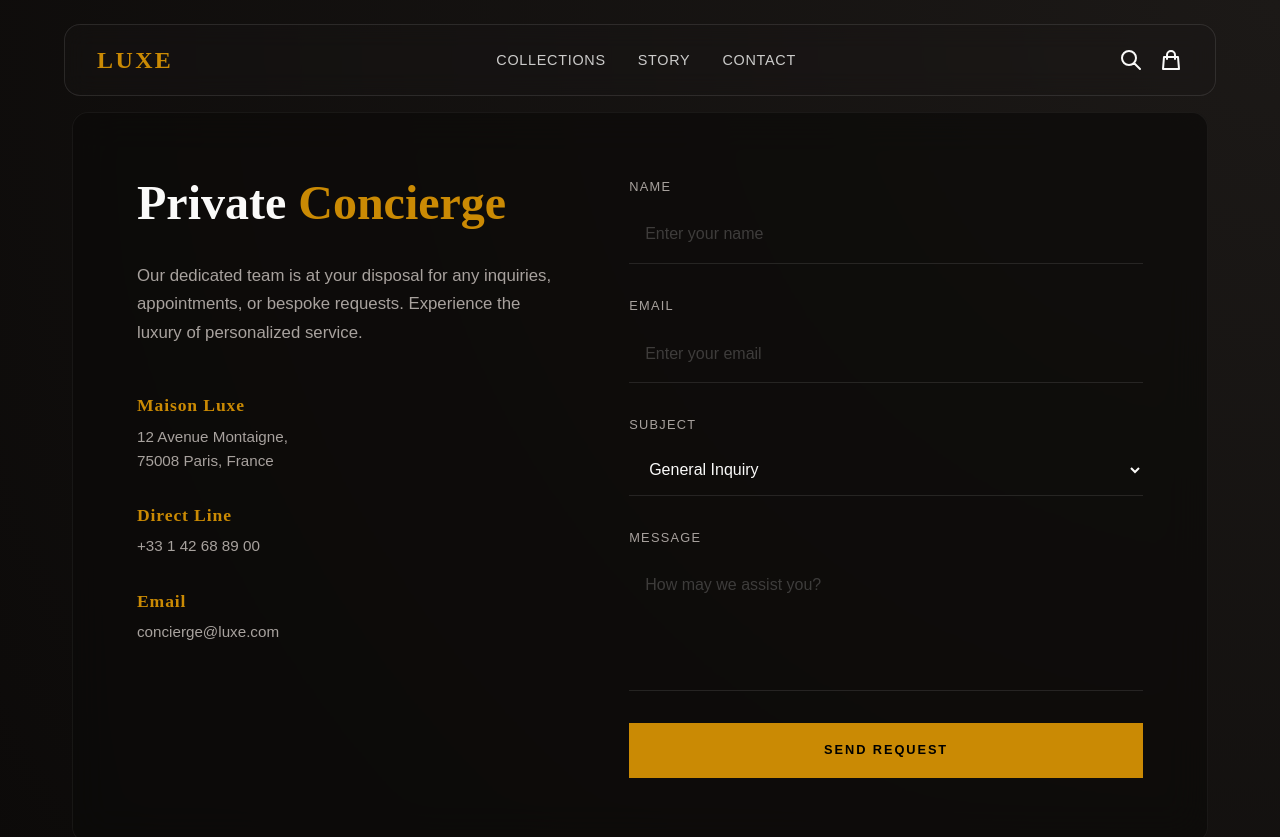
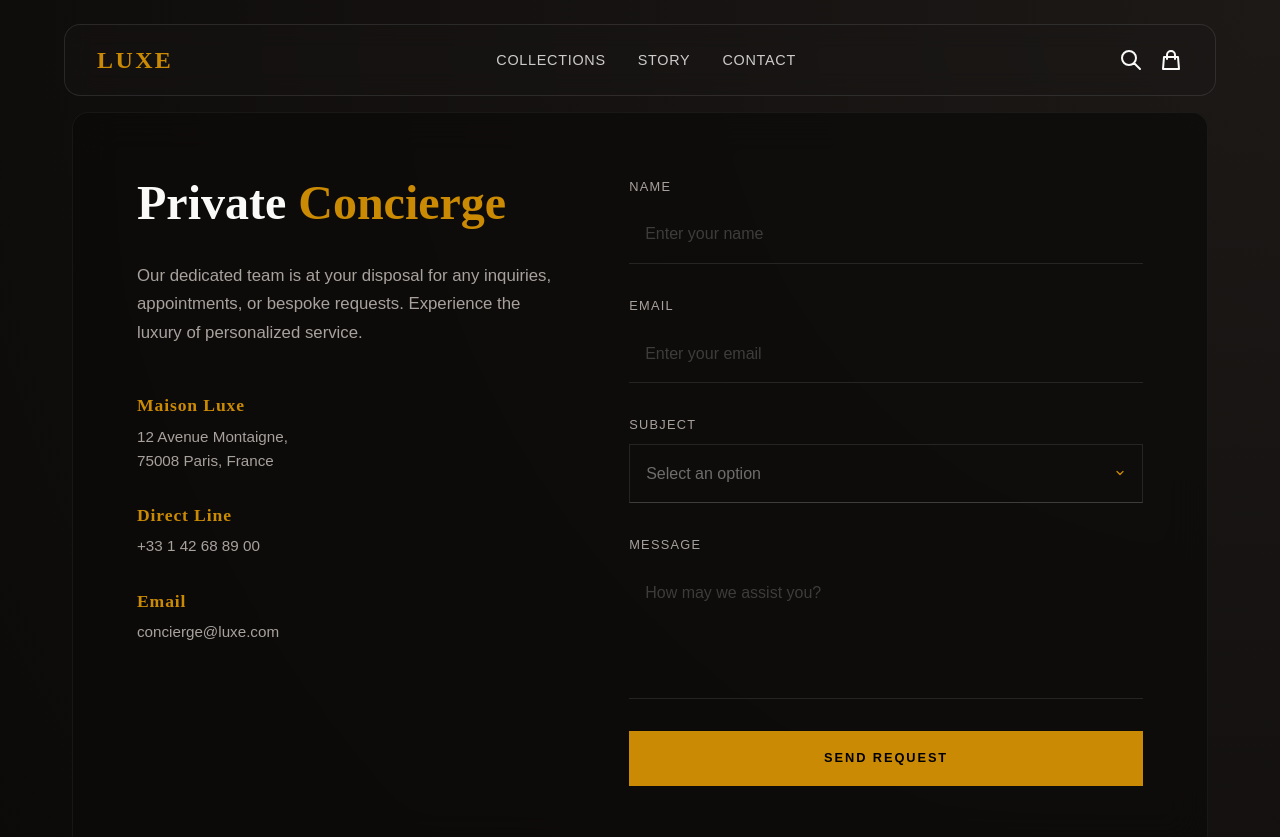
Before and after one commit to IamAshrafee/Luxury-E-commerce, a React (Vite) app: page /contact in a window 1280 px wide. Shown: the top 837 px of the page. Built offline with nearby package versions, Linux system fonts and the light colour scheme.

Commit message:
Customer select component created

```diff
--- /dev/null
+++ b/src/components/common/CustomSelect.css
@@ -0,0 +1,143 @@
+.custom-select-group {
+    position: relative;
+    display: flex;
+    flex-direction: column;
+    gap: 0.5rem;
+    width: 100%;
+}
+
+.select-label {
+    font-size: 0.8rem;
+    text-transform: uppercase;
+    letter-spacing: 0.1em;
+    color: var(--color-text-muted);
+}
+
+.select-trigger {
+    position: relative;
+    padding: 1rem;
+    background: transparent;
+    border: 1px solid rgba(255, 255, 255, 0.1);
+    border-bottom: 1px solid rgba(255, 255, 255, 0.2);
+    /* Slightly stronger bottom like other inputs */
+    color: var(--color-text);
+    font-family: var(--font-body);
+    font-size: 1rem;
+    cursor: pointer;
+    transition: all 0.3s ease;
+    display: flex;
+    justify-content: space-between;
+    align-items: center;
+    user-select: none;
+}
+
+.select-trigger.placeholder {
+    color: rgba(255, 255, 255, 0.4);
+    /* Matching placeholder color */
+}
+
+@media (hover: hover) {
+    .select-trigger:hover {
+        border-color: rgba(255, 255, 255, 0.3);
+        background: rgba(255, 255, 255, 0.02);
+    }
+
+    .select-option:hover {
+        background: rgba(202, 138, 4, 0.1);
+        /* Subtle Gold wash */
+        color: #fff;
+        padding-left: 1.5rem;
+        /* Slide effect */
+    }
+}
+
+.select-trigger.active {
+    border-color: var(--color-primary);
+    box-shadow: 0 0 20px rgba(202, 138, 4, 0.1);
+    background: rgba(12, 10, 9, 0.9);
+}
+
+.select-arrow {
+    display: flex;
+    align-items: center;
+    color: var(--color-primary);
+    transition: transform 0.4s cubic-bezier(0.175, 0.885, 0.32, 1.275);
+}
+
+.select-trigger.active .select-arrow {
+    transform: rotate(180deg);
+}
+
+/* Dropdown Menu */
+.select-options {
+    position: absolute;
+    top: 100%;
+    /* Below trigger */
+    left: 0;
+    width: 100%;
+    margin-top: 0.5rem;
+    background: #1c1917;
+    /* High contrast dark background */
+    border: 1px solid rgba(202, 138, 4, 0.2);
+    border-radius: 4px;
+    overflow: hidden;
+    opacity: 0;
+    visibility: hidden;
+    transform: translateY(-10px);
+    transition: all 0.3s cubic-bezier(0.4, 0, 0.2, 1);
+    z-index: 100;
+    box-shadow: 0 15px 30px rgba(0, 0, 0, 0.5);
+    max-height: 300px;
+    overflow-y: auto;
+}
+
+.select-options.open {
+    opacity: 1;
+    visibility: visible;
+    transform: translateY(0);
+}
+
+/* Scrollbar Style */
+.select-options::-webkit-scrollbar {
+    width: 6px;
+}
+
+.select-options::-webkit-scrollbar-track {
+    background: #0c0a09;
+}
+
+.select-options::-webkit-scrollbar-thumb {
+    background: #44403c;
+    border-radius: 3px;
+}
+
+/* Option Items */
+.select-option {
+    padding: 1rem 1.2rem;
+    color: #d6d3d1;
+    cursor: pointer;
+    transition: all 0.2s ease;
+    display: flex;
+    justify-content: space-between;
+    align-items: center;
+    font-size: 0.95rem;
+    border-bottom: 1px solid rgba(255, 255, 255, 0.03);
+}
+
+.select-option:last-child {
+    border-bottom: none;
+}
+
+/* Hover moved to media query block */
+
+.select-option.selected {
+    color: var(--color-primary);
+    background: rgba(202, 138, 4, 0.05);
+    font-weight: 500;
+}
+
+.option-check {
+    color: var(--color-primary);
+    display: flex;
+    align-items: center;
+}
--- /dev/null
+++ b/src/components/common/CustomSelect.jsx
@@ -0,0 +1,76 @@
+import React, { useState, useRef, useEffect } from 'react'
+import './CustomSelect.css'
+
+const CustomSelect = ({ label, options, placeholder, value, onChange, required }) => {
+    const [isOpen, setIsOpen] = useState(false);
+    const [selected, setSelected] = useState(value);
+    const dropdownRef = useRef(null);
+
+    // Close on click outside
+    useEffect(() => {
+        const handleClickOutside = (event) => {
+            if (dropdownRef.current && !dropdownRef.current.contains(event.target)) {
+                setIsOpen(false);
+            }
+        };
+
+        document.addEventListener('mousedown', handleClickOutside);
+        document.addEventListener('touchstart', handleClickOutside);
+        return () => {
+            document.removeEventListener('mousedown', handleClickOutside);
+            document.removeEventListener('touchstart', handleClickOutside);
+        };
+    }, []);
+
+    const handleSelect = (option) => {
+        setSelected(option);
+        onChange(option);
+        setIsOpen(false);
+    };
+
+    return (
+        <div className="custom-select-group" ref={dropdownRef}>
+            {label && <label className="select-label">{label}</label>}
+
+            <div
+                className={`select-trigger ${isOpen ? 'active' : ''} ${!selected ? 'placeholder' : ''}`}
+                onClick={() => setIsOpen(!isOpen)}
+            >
+                {selected || placeholder}
+                <span className="select-arrow">
+                    <svg width="12" height="12" viewBox="0 0 24 24" fill="none" stroke="currentColor" strokeWidth="2.5" strokeLinecap="round" strokeLinejoin="round">
+                        <path d="M6 9l6 6 6-6" />
+                    </svg>
+                </span>
+            </div>
+
+            <div className={`select-options ${isOpen ? 'open' : ''}`}>
+                {options.map((option, index) => (
+                    <div
+                        key={index}
+                        className={`select-option ${selected === option ? 'selected' : ''}`}
+                        onClick={() => handleSelect(option)}
+                    >
+                        {option}
+                        {selected === option && (
+                            <span className="option-check">
+                                <svg width="14" height="14" viewBox="0 0 24 24" fill="none" stroke="currentColor" strokeWidth="3" strokeLinecap="round" strokeLinejoin="round">
+                                    <polyline points="20 6 9 17 4 12"></polyline>
+                                </svg>
+                            </span>
+                        )}
+                    </div>
+                ))}
+            </div>
+
+            {/* Hidden Input for Form Submission compliance if needed */}
+            <input
+                type="hidden"
+                value={selected || ''}
+                required={required}
+            />
+        </div>
+    )
+}
+
+export default CustomSelect
--- a/src/pages/Contact.jsx
+++ b/src/pages/Contact.jsx
@@ -1,7 +1,10 @@
 import React, { useEffect } from 'react'
 import './Contact.css'
+import CustomSelect from '../components/common/CustomSelect'
 
 const Contact = () => {
+    const [subject, setSubject] = React.useState(''); // State for custom dropdown
+
     // Scroll to top on mount
     useEffect(() => {
         window.scrollTo(0, 0);
@@ -46,13 +49,18 @@ const Contact = () => {
                             <input type="email" id="email" required placeholder="Enter your email" />
                         </div>
                         <div className="form-group">
-                            <label htmlFor="subject">Subject</label>
-                            <select id="subject" className="select-field">
-                                <option>General Inquiry</option>
-                                <option>Book Appointment</option>
-                                <option>Private Viewing</option>
-                                <option>Order Support</option>
-                            </select>
+                            <CustomSelect
+                                label="Subject"
+                                placeholder="Select an option"
+                                options={[
+                                    "General Inquiry",
+                                    "Book Appointment",
+                                    "Private Viewing",
+                                    "Order Support"
+                                ]}
+                                value={subject}
+                                onChange={setSubject}
+                            />
                         </div>
                         <div className="form-group">
                             <label htmlFor="message">Message</label>
```
